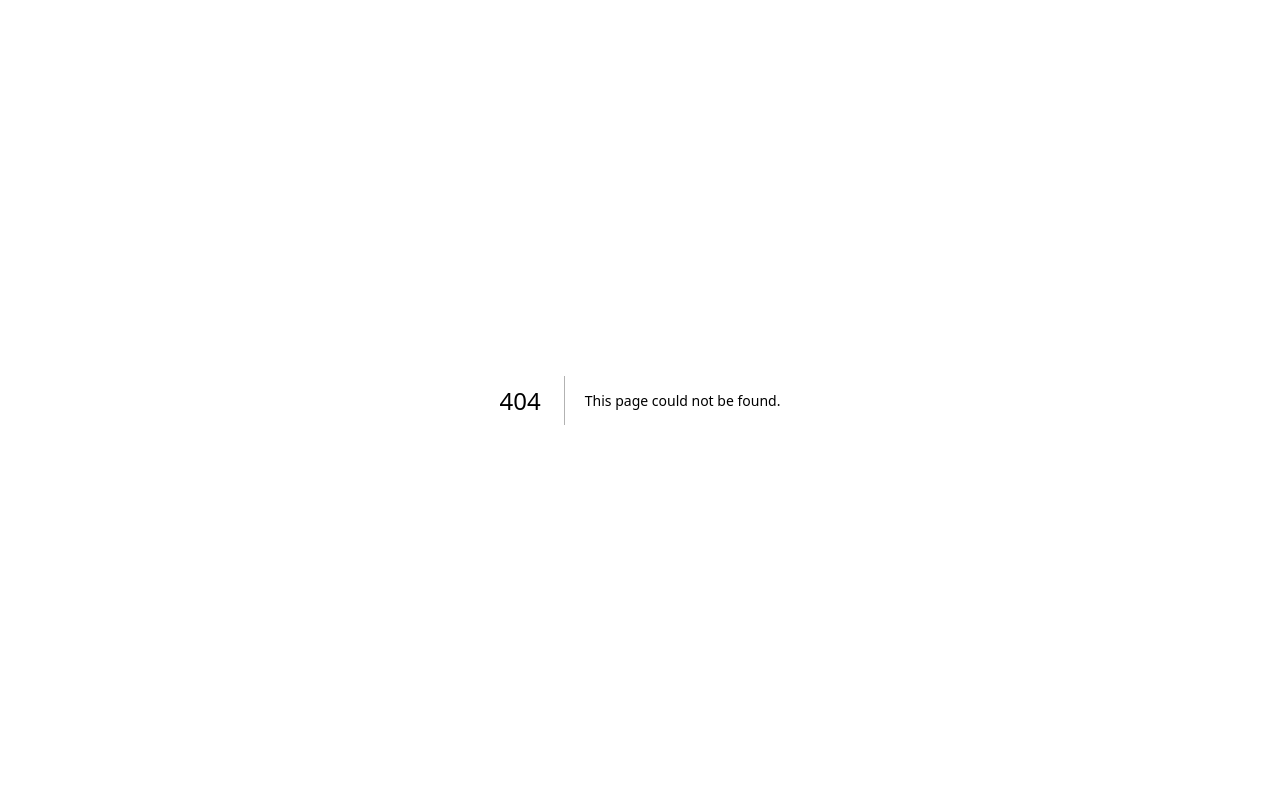
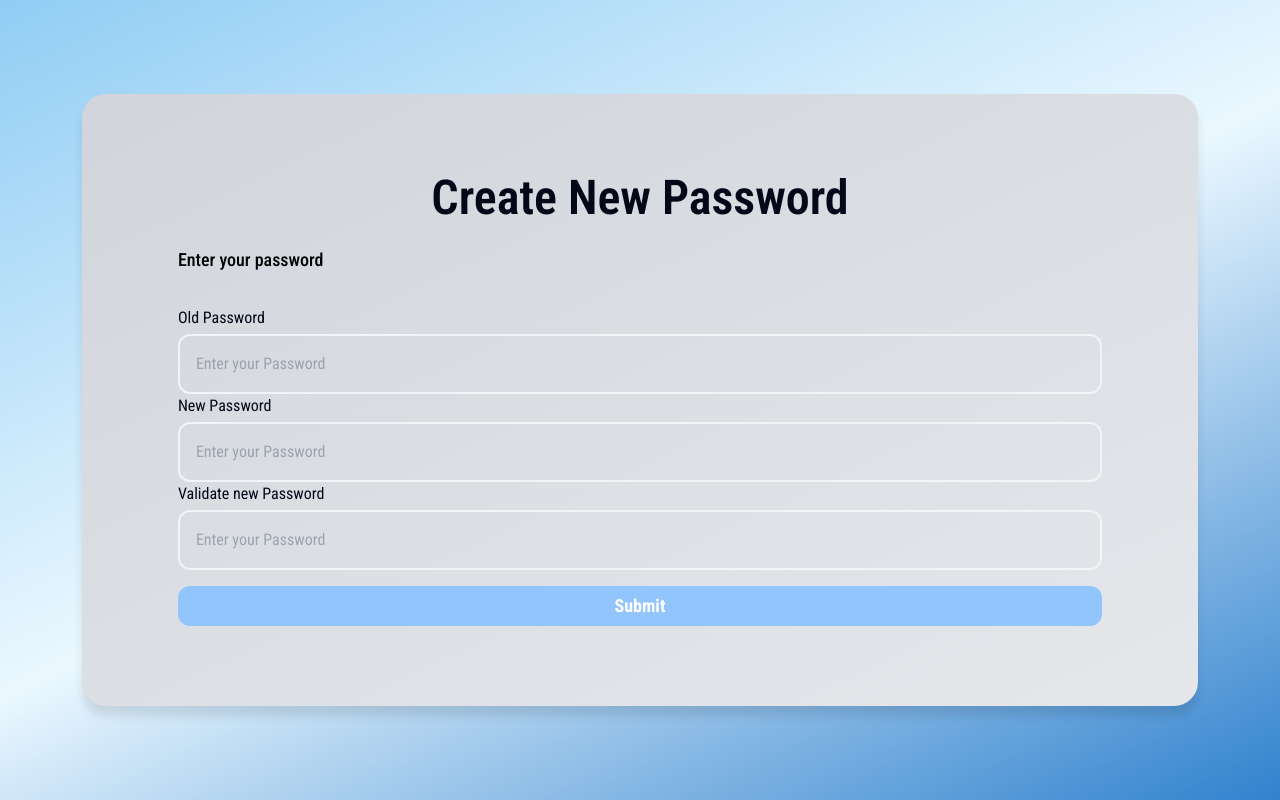
Before and after one commit to laughing-joker/ProjectTRS, a Next.js app: page /newpassword in a window 1280 px wide. Before the commit this address had no page. Built offline with nearby package versions, Linux system fonts and the light colour scheme.

Commit message:
New pages plus added components

```diff
--- /dev/null
+++ b/app/Home/page.jsx
@@ -0,0 +1,7 @@
+import React from 'react'
+import Navbar from '../componets/Navbar'
+export default function page() {
+  return (
+    <Navbar />
+  )
+}
--- /dev/null
+++ b/app/componets/Navbar.jsx
@@ -0,0 +1,8 @@
+import React from 'react'
+export default function Navbar() {
+  return (
+    <nav>
+          <h1>Dojo Helpdesk</h1>
+        </nav>
+  )
+}
--- /dev/null
+++ b/app/loading.jsx
@@ -0,0 +1,8 @@
+export default function Loading() {
+    return (
+      <main className="text-center">
+        <h2 className="text-primary">Loading...</h2>
+        <p>Hopefully not for to long :)</p>
+      </main>
+    )
+  }
--- /dev/null
+++ b/app/newpassword/page.jsx
@@ -0,0 +1,64 @@
+"use client"
+
+import Link from 'next/link';
+import { Button1 } from '../componets/button1'
+import { useState } from 'react'
+import Validation from '../componets/Validation'
+
+export default function CreateNewPassword() {
+  const[values, setValues] = useState({
+    password: '',
+})
+const [errors, setErrors] = useState({})
+function handleInput(event){
+const newObj = {...values, [event.target.name]: event.target.value}
+setValues(newObj)
+}
+function handleValidation(event){
+event.preventDefault();
+setErrors(Validation(values));
+}
+  return (
+    <div className="flex flex-col items-center justify-center h-screen" style={{
+      backgroundImage: `linear-gradient(-25deg, #3182CE, #EBF8FF, #90CDF4)`,
+    }}>
+        <form onSubmit={handleValidation}>
+      <div className='bg-white px-24 py-20 rounded-3xl border-3 border-gray-300 ' style={{
+        boxShadow: '0 10px 10px rgba(0, 0, 0, 0.1)',
+        backgroundImage: `linear-gradient(-25deg, #E5E7EB, #D1D5DB)`
+      }}>
+        <h1 className='text-5xl font-semibold text-center mb-6'>Create New  Password</h1>
+        <p className='font-medium text-lg text-black mb-8'>Enter your password</p>
+        <div>
+          <div className="mb-4">
+          <label classname='text-lg font-medium'>Old Password</label>
+            <input
+            className='w-full border-2 border-gray-100 rounded-xl p-4 mt-1 bg-transparent'
+            placeholder='Enter your Password'
+            type='password'  onChange={handleInput}
+            />
+          {errors.password && <p style={{color: "red"}}>{errors.password}</p>}
+            <label classname='text-lg font-medium'>New Password</label>
+            <input
+            className='w-full border-2 border-gray-100 rounded-xl p-4 mt-1 bg-transparent'
+            placeholder='Enter your Password'
+            type='password'  onChange={handleInput}
+            />
+            {errors.password && <p style={{color: "red"}}>{errors.password}</p>}
+            <label classname='text-lg font-medium'>Validate new Password</label>
+            <input
+            className='w-full border-2 border-gray-100 rounded-xl p-4 mt-1 bg-transparent'
+            placeholder='Enter your Password'
+            type='password'  onChange={handleInput}
+            />
+            {errors.password && <p style={{color: "red"}}>{errors.password}</p>}
+          </div>
+          <div className='mt-3 flex flex-col'>
+          <Button1 bgColor="bg-blue-300" buttonText="Submit" linkHref=""/>
+        </div>
+        </div>
+      </div>
+      </form>
+    </div>
+  );
+}
--- /dev/null
+++ b/components/ui/input.jsx
@@ -0,0 +1,19 @@
+import * as React from "react"
+
+import { cn } from "@/lib/utils"
+
+const Input = React.forwardRef(({ className, type, ...props }, ref) => {
+  return (
+    (<input
+      type={type}
+      className={cn(
+        "flex h-10 w-full rounded-md border border-input bg-background px-3 py-2 text-sm ring-offset-background file:border-0 file:bg-transparent file:text-sm file:font-medium placeholder:text-muted-foreground focus-visible:outline-none focus-visible:ring-2 focus-visible:ring-ring focus-visible:ring-offset-2 disabled:cursor-not-allowed disabled:opacity-50",
+        className
+      )}
+      ref={ref}
+      {...props} />)
+  );
+})
+Input.displayName = "Input"
+
+export { Input }
```
Also changed, not shown: app/Create New Password/page.jsx (deleted), app/componets/index.css (added).
